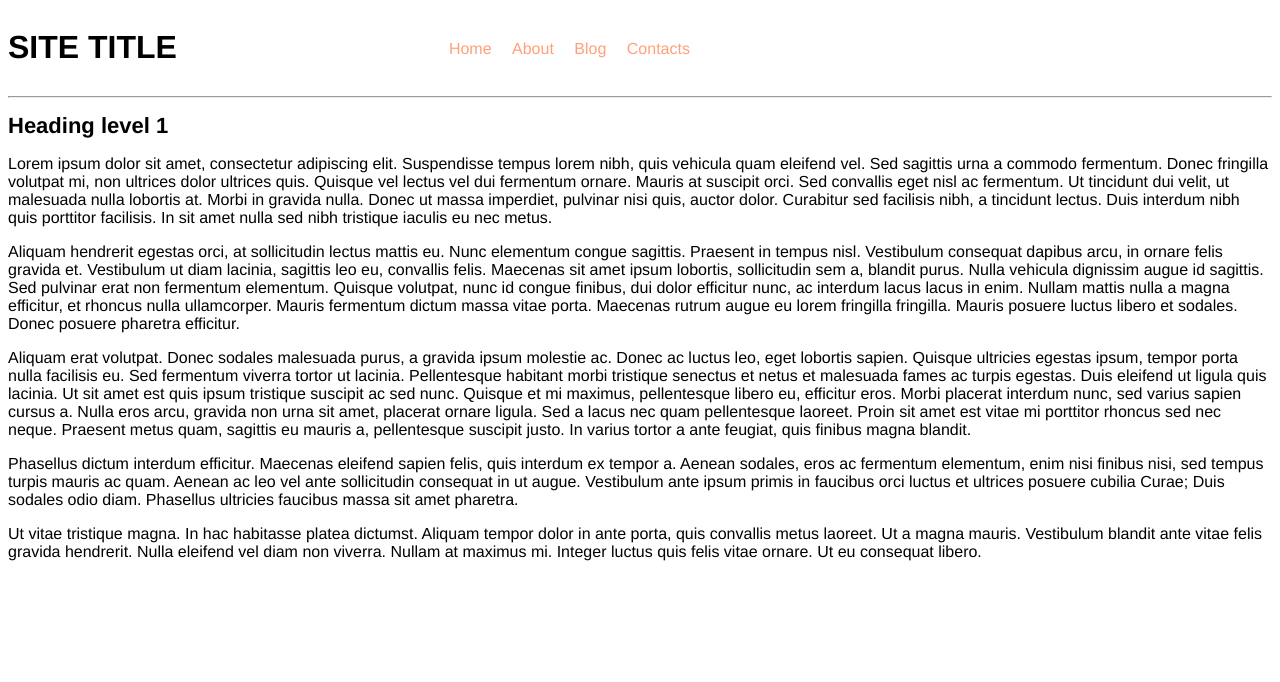
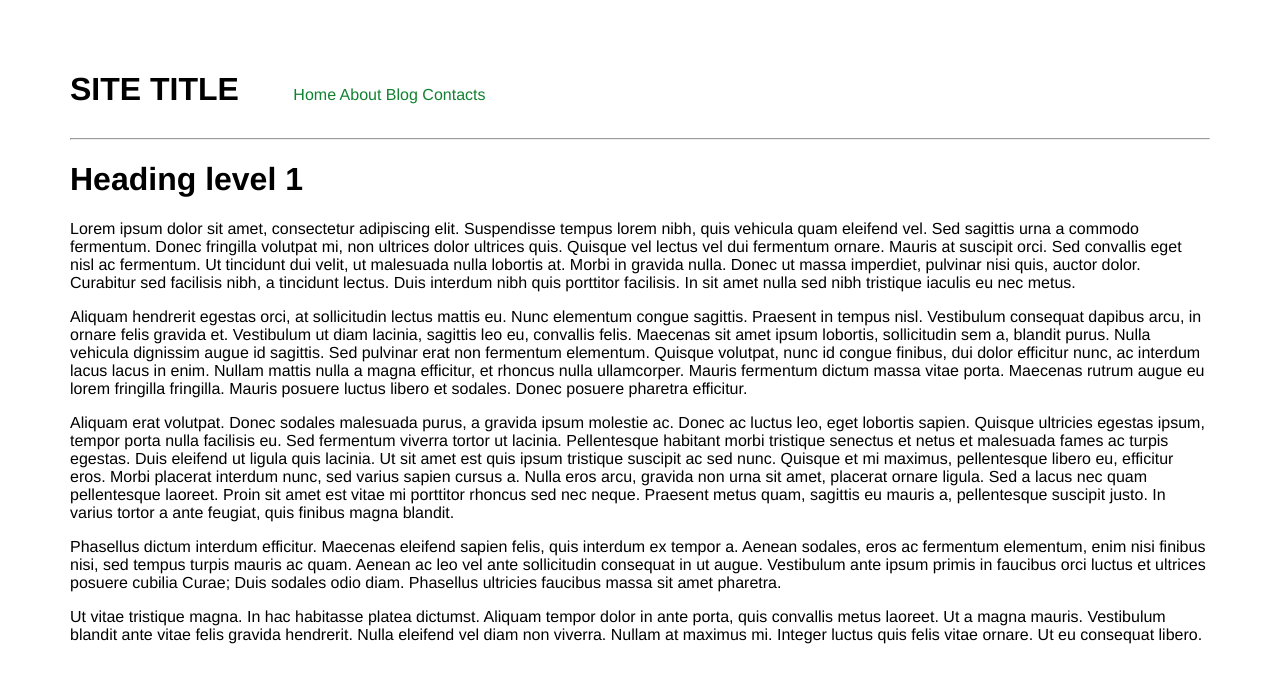
Before and after one commit to vKochanov78/SoftUni-HTML-and-CSS, a plain HTML site: page 03. Box Model & Position/Excersice/06_Navigation-inline-block/index.html in a window 1280 px wide. Drawn offline with Linux system fonts and the light colour scheme.

Commit message:
Updated CSS of 6th exersice

```diff
--- a/03. Box Model & Position/Excersice/06_Navigation-inline-block/styles.css
+++ b/03. Box Model & Position/Excersice/06_Navigation-inline-block/styles.css
@@ -1,24 +1,38 @@
 body {
     font-family: Helvetica, sans-serif;
+    margin: 50px 70px;
 }
 
-header {
-    display: flex;
+header > h1 {
+    display: inline-block;
+    font-style: 42px;
+    margin-right: 50px;
+}
+
+main > h1 {
+    font-family: Helvetica, serif;
 }
 
 nav {
-    margin-left: 16em;
+    display: inline-block;
 }
 
-nav a{
-    margin-left: 1em;
-    margin-top: 2em;
-    display: inline-block;
-    text-decoration: none;
-    color: lightsalmon;
+nav ul {
+    list-style: none;
 }
 
-main h1 {
-    font-weight: 644;
-    font-size: 22px;
+nav li {
+    display: inline-block;
+    margin: 15px;
 }
+
+nav a {
+    text-decoration: none;
+    color: #118131;
+}
+
+main article p {
+    letter-spacing: auto;
+    word-spacing: 0.1em;
+    line-height: 1.3em;
+}
```
